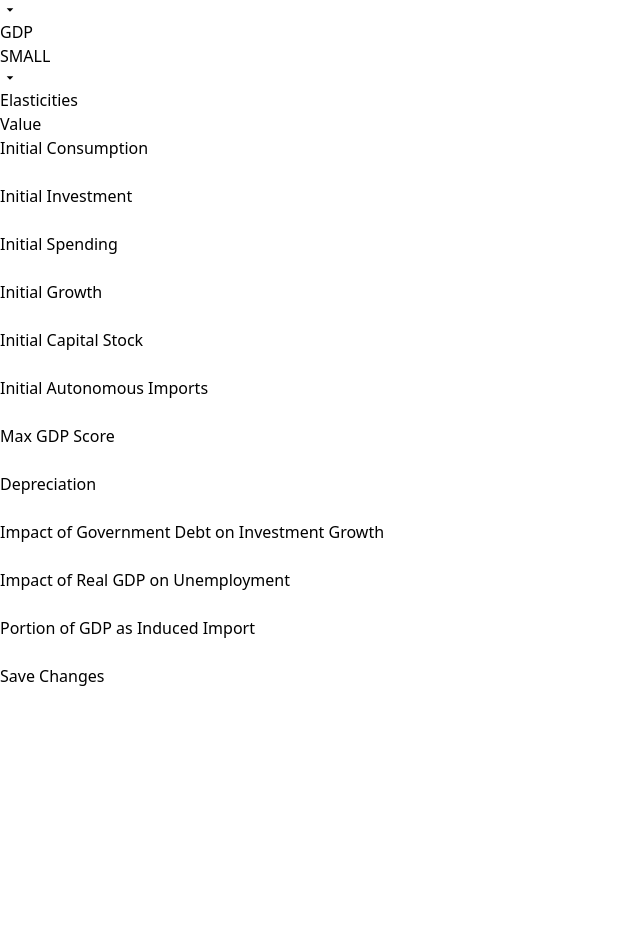
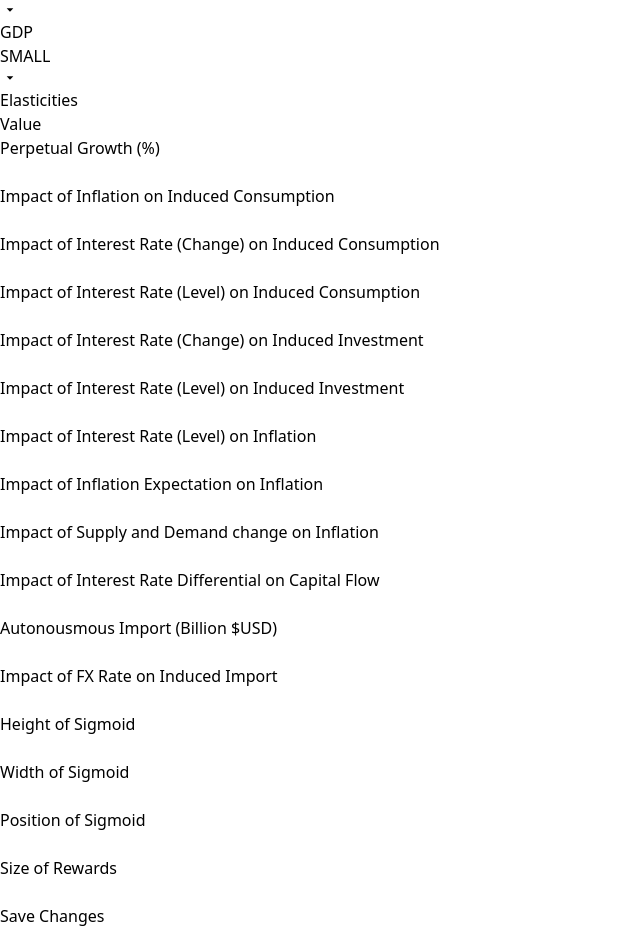
Before and after one commit to jeremy-lee02/Capstone_SimGlobe, a React (Vite) app in the folder client/: page /dashboard in a window 1280 px wide. Shown: the part 460-1388 px from the top of the page, without its empty margins (0-640 px from the left). Before the commit the page ends 1148 px from the top, so only its background shows below. Built offline with nearby package versions, Linux system fonts and the light colour scheme.

Commit message:
Update Admin Component

```diff
--- a/client/src/components/dashboard/Admin.tsx
+++ b/client/src/components/dashboard/Admin.tsx
@@ -1,4 +1,4 @@
-import React, { useState, useEffect, useMemo }from 'react';
+import React, { useState}from 'react';
 import DropboxArrowIcon from '../DropboxArrowIcon';
 const selectedBoxStyle = "bg-[#282C35] bg- border border-gray-300 rounded p-2 w-60 max-w-full text-white text-center";
 const optionBoxStyle = "dropdown-option bg-gray-700 border border-gray-300 rounded p-2 w-60 max-w-full text-white text-center";
@@ -47,81 +47,28 @@ const CustomDropdown: React.FC<{ options: string[], selectedValue: string, onSel
   );
 };
 
-const clusterValues = [
-  {
-    gdp: { min: 0, max: 6 },
-    unemployment: { min: 5, max: 15 },
-    inflation: { '2ndMin': 0, min: 0, max: 12 },
-    budgetSurplus: { min: -5, max: 5 }
-  },
-  {
-    gdp: { min: 2, max: 8 },
-    unemployment: { min: 3, max: 12 },
-    inflation: { '2ndMin': 0, min: 0, max: 15 },
-    budgetSurplus: { min: -5, max: 5 }
-  },
-  {
-    gdp: { min: 1, max: 6 },
-    unemployment: { min: 5, max: 15 },
-    inflation: { '2ndMin': 0, min: 0, max: 18 },
-    budgetSurplus: { min: -5, max: 5 }
-  },
-  {
-    gdp: { min: 0, max: 6 },
-    unemployment: { min: 6, max: 18 },
-    inflation: { '2ndMin': 0, min: 0, max: 12 },
-    budgetSurplus: { min: -10, max: 2 }
-  },
-  {
-    gdp: { min: 0, max: 8 },
-    unemployment: { min: 3, max: 12 },
-    inflation: { '2ndMin': 0, min: 0, max: 12 },
-    budgetSurplus: { min: -8, max: 0 }
-  },
-  {
-    gdp: { min: 2, max: 8 },
-    unemployment: { min: 1, max: 10 },
-    inflation: { '2ndMin': -2, min: 0, max: 6 },
-    budgetSurplus: { min: -10, max: -2 }
-  },
-  {
-    gdp: { min: 0, max: 5 },
-    unemployment: { min: 1, max: 10 },
-    inflation: { '2ndMin': -4, min: 0, max: 5 },
-    budgetSurplus: { min: -6, max: 2 }
-  },
-  {
-    gdp: { min: 0, max: 5 },
-    unemployment: { min: 2, max: 12 },
-    inflation: { '2ndMin': -1, min: 0, max: 7 },
-    budgetSurplus: { min: -10, max: -3 }
-  },
-  {
-    gdp: { min: -1, max: 3 },
-    unemployment: { min: 2, max: 8 },
-    inflation: { '2ndMin': -4, min: 0, max: 5 },
-    budgetSurplus: { min: -10, max: -3 }
-  }
-];
-
 const Administrator: React.FC = () => {
   const [selectedPopulation, setSelectedPopulation] = useState('SMALL');
   const [selectedGDP, setSelectedGDP] = useState('SMALL');
-  const [selectedCluster, setSelectedCluster] = useState(clusterValues[0]);
 
 
   const initialElasticitiesData = [
-    { label: 'Initial Consumption', value: 0 },
-    { label: 'Initial Investment', value: 0 },
-    { label: 'Initial Spending', value: 0 },
-    { label: 'Initial Growth', value: 0 },
-    { label: 'Initial Capital Stock', value: 0 },
-    { label: 'Initial Autonomous Imports', value: 0 },
-    { label: 'Max GDP Score', value: 0 },
-    { label: 'Depreciation', value: 0 },
-    { label: 'Impact of Government Debt on Investment Growth', value: 0 },
-    { label: 'Impact of Real GDP on Unemployment', value: 0 },
-    { label: 'Portion of GDP as Induced Import', value: 0 },
+    { label: 'Perpetual Growth (%)', value: 0 },
+    { label: 'Impact of Inflation on Induced Consumption', value: 0 },
+    { label: 'Impact of Interest Rate (Change) on Induced Consumption', value: 0 },
+    { label: 'Impact of Interest Rate (Level) on Induced Consumption', value: 0 },
+    { label: 'Impact of Interest Rate (Change) on Induced Investment', value: 0 },
+    { label: 'Impact of Interest Rate (Level) on Induced Investment', value: 0 },
+    { label: 'Impact of Interest Rate (Level) on Inflation', value: 0 },
+    { label: 'Impact of Inflation Expectation on Inflation', value: 0 },
+    { label: 'Impact of Supply and Demand change on Inflation', value: 0 },
+    { label: 'Impact of Interest Rate Differential on Capital Flow', value: 0 },
+    { label: 'Autonousmous Import (Billion $USD)', value: 0 },
+    { label: 'Impact of FX Rate on Induced Import', value: 0 },
+    { label: 'Height of Sigmoid', value: 0 },
+    { label: 'Width of Sigmoid', value: 0 },
+    { label: 'Position of Sigmoid', value: 0 },
+    { label: 'Size of Rewards', value: 0 },
   ];
   const [elasticitiesData, setElasticitiesData] = useState(initialElasticitiesData);
 
@@ -136,37 +83,6 @@ const Administrator: React.FC = () => {
 
     console.log("Updated Elasticities Data:", updatedElasticitiesData);
   };
-  useEffect(() => {
-    console.log("Selected GDP:", selectedGDP);
-    console.log("Selected Population:", selectedPopulation);
-
-    let newSelectedCluster = null;
-
-    if (selectedGDP === 'SMALL' && selectedPopulation === 'SMALL') {
-      newSelectedCluster = clusterValues[0];
-    } else if (selectedGDP === 'SMALL' && selectedPopulation === 'MEDIUM') {
-      newSelectedCluster = clusterValues[1];
-    } else if (selectedGDP === 'SMALL' && selectedPopulation === 'BIG') {
-      newSelectedCluster = clusterValues[2];
-    } else if (selectedGDP === 'MEDIUM' && selectedPopulation === 'SMALL') {
-      newSelectedCluster = clusterValues[3];
-    } else if (selectedGDP === 'MEDIUM' && selectedPopulation === 'MEDIUM') {
-      newSelectedCluster = clusterValues[4];
-    } else if (selectedGDP === 'MEDIUM' && selectedPopulation === 'BIG') {
-      newSelectedCluster = clusterValues[5];
-    } else if (selectedGDP === 'BIG' && selectedPopulation === 'SMALL') {
-      newSelectedCluster = clusterValues[6];
-    } else if (selectedGDP === 'BIG' && selectedPopulation === 'MEDIUM') {
-      newSelectedCluster = clusterValues[7];
-    } else if (selectedGDP === 'BIG' && selectedPopulation === 'BIG') {
-      newSelectedCluster = clusterValues[8];
-    }
-
-    if (newSelectedCluster !== null) {
-      setSelectedCluster(newSelectedCluster);
-      console.log("Selected Cluster:", newSelectedCluster);
-    }
-  }, [selectedGDP, selectedPopulation]);
   const handlePopulationChange = (value: string) => {
     setSelectedPopulation(value);
   };
```
